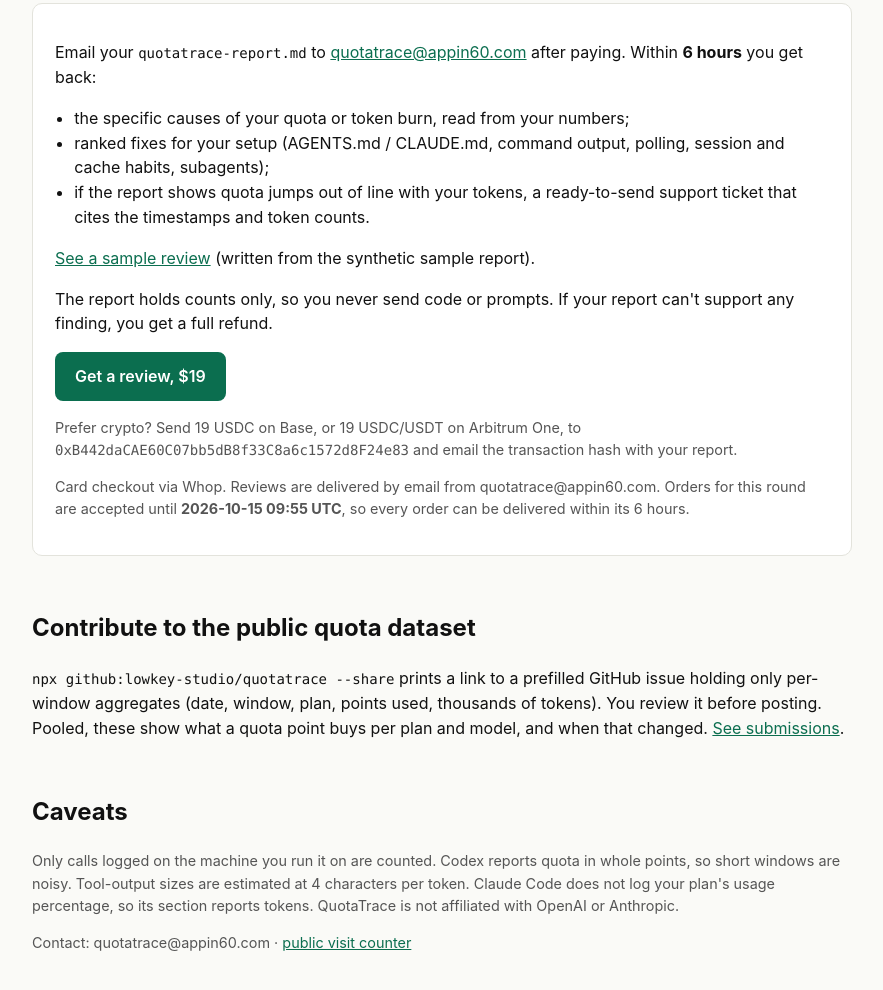
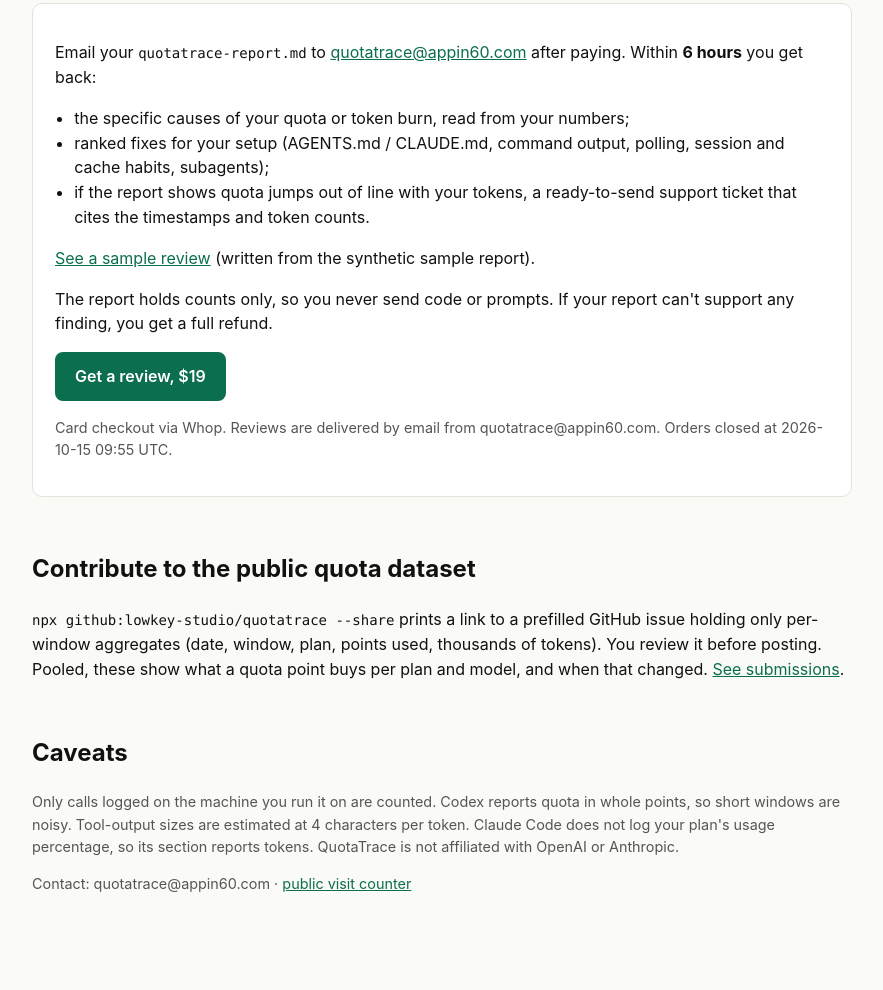
Before and after one commit to lowkey-studio/quotatrace, a website: page docs/index.html in a window 1280 px wide. Shown: the part 1571-2561 px from the top of the page, without its empty margins (198-1081 px from the left). Drawn offline with Linux system fonts and the light colour scheme.

Commit message:
Close paid review orders at round cutoff

```diff
--- a/docs/index.html
+++ b/docs/index.html
@@ -61,8 +61,7 @@
 <p><a href="sample-review.html">See a sample review</a> (written from the synthetic sample report).</p>
 <p>The report holds counts only, so you never send code or prompts. If your report can't support any finding, you get a full refund.</p>
 <p><a class="btn" href="https://whop.com/checkout/plan_9VoVKeQyFoaJM" onclick="window.goatcounter&&goatcounter.count({path:'checkout-click',title:'review checkout click',event:true})">Get a review, $19</a></p>
-<p class="small">Prefer crypto? Send 19 USDC on Base, or 19 USDC/USDT on Arbitrum One, to <code>0xB442daCAE60C07bb5dB8f33C8a6c1572d8F24e83</code> and email the transaction hash with your report.</p>
-<p class="small">Card checkout via Whop. Reviews are delivered by email from quotatrace@appin60.com. Orders for this round are accepted until <b>2026-10-15 09:55 UTC</b>, so every order can be delivered within its 6 hours.</p>
+<p class="small">Card checkout via Whop. Reviews are delivered by email from quotatrace@appin60.com. Orders closed at 2026-10-15 09:55 UTC.</p>
 </div>
 
 <h2>Contribute to the public quota dataset</h2>
```
Also changed, not shown: bin/quotatrace.mjs (+0 -1 lines), README.md.
